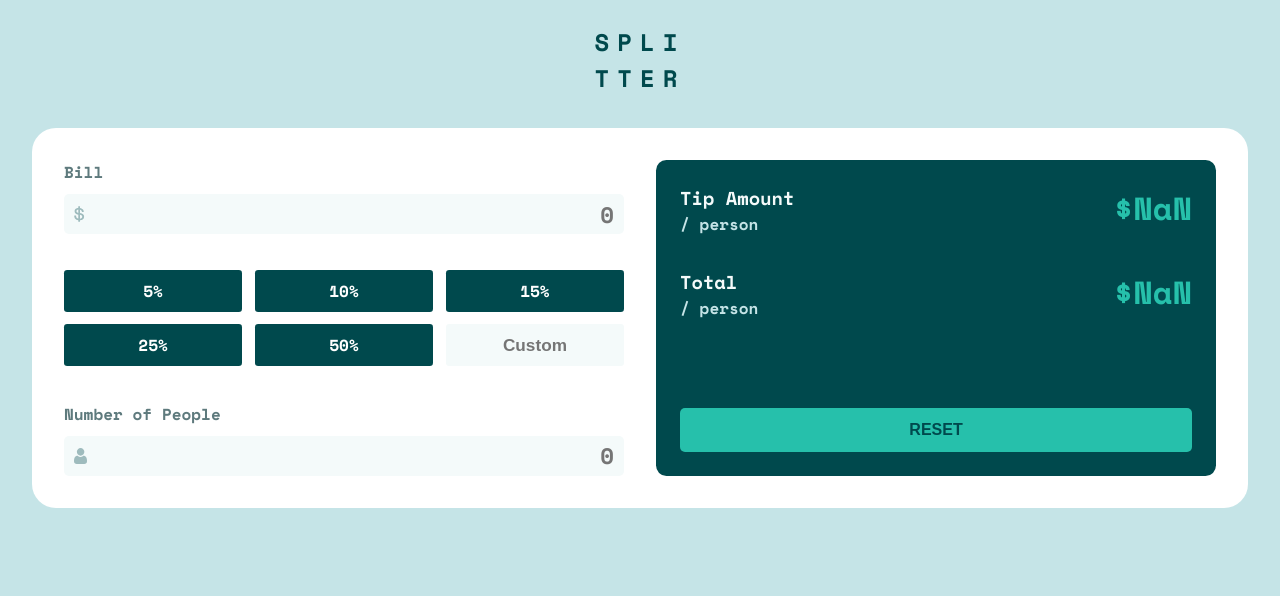
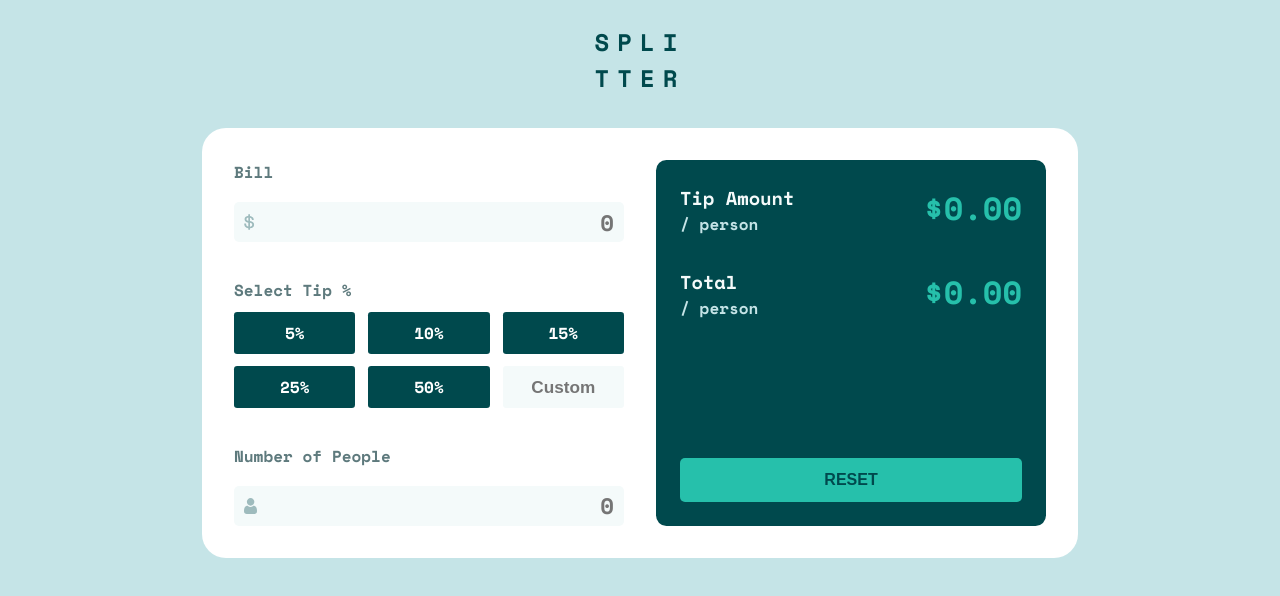
Before and after one commit to soewaiyanag/tip-calculator-app, a React (Create React App) app: page / in a window 1280 px wide. Shown: the top 596 px of the page. Built offline with nearby package versions, Linux system fonts and the light colour scheme.

Commit message:
working calculator

```diff
--- a/public/index.html
+++ b/public/index.html
@@ -24,7 +24,7 @@
       work correctly both with client-side routing and a non-root public URL.
       Learn how to configure a non-root public URL by running `npm run build`.
     -->
-    <title>React App</title>
+    <title>Tip Calculator</title>
   </head>
   <body>
     <noscript>You need to enable JavaScript to run this app.</noscript>
--- a/src/App.js
+++ b/src/App.js
@@ -1,6 +1,6 @@
 import React from "react";
 import "./styles/App.scss";
-import CalculateTip from "./components/CalculateTip";
+import { CalculateTip, tipSelectors } from "./components/CalculateTip";
 import Overview from "./components/Overview";
 
 class App extends React.Component {
@@ -28,13 +28,28 @@ class App extends React.Component {
     });
   };
 
+  reset = () => {
+    this.setState({
+      bill: 0,
+      tipValue: 0,
+      numberOfPeople: 0,
+    });
+
+    tipSelectors.forEach((t) => {
+      if (t.classList.contains("active")) {
+        t.classList.remove("active");
+        return;
+      }
+    });
+  };
+
   tipAmount = () => {
     let bill = Number(this.state.bill);
     let tipValue = Number(this.state.tipValue);
     let numberOfPeople = Number(this.state.numberOfPeople);
 
     let value = (bill * (tipValue / 100)) / numberOfPeople;
-
+    value = isNaN(value) || !isFinite(value) ? 0 : value;
     return value.toFixed(2);
   };
 
@@ -44,7 +59,7 @@ class App extends React.Component {
     let numberOfPeople = Number(this.state.numberOfPeople);
 
     let value = (bill * (tipValue / 100 + 1)) / numberOfPeople;
-
+    value = isNaN(value) || !isFinite(value) ? 0 : value;
     return value.toFixed(2);
   };
 
@@ -58,11 +73,16 @@ class App extends React.Component {
         </h2>
         <div className="App__card">
           <CalculateTip
+            data={this.state}
             updateTip={this.updateTip}
             updateBill={this.updateBill}
             updateNumberOfPeople={this.updateNumberOfPeople}
           />
-          <Overview tipAmount={this.tipAmount} total={this.total} />
+          <Overview
+            reset={this.reset}
+            tipAmount={this.tipAmount}
+            total={this.total}
+          />
         </div>
       </div>
     );
--- a/src/components/CalculateTip.js
+++ b/src/components/CalculateTip.js
@@ -3,19 +3,32 @@ import "../styles/CalculateTip.scss";
 import iconPerson from "../images/icon-person.svg";
 import iconDollar from "../images/icon-dollar.svg";
 
-let tips;
+let tipSelectors;
 class CalculateTip extends React.Component {
+  tips = [5, 10, 15, 25, 50];
+
   componentDidMount() {
-    tips = document.querySelectorAll(".tips__tip");
+    tipSelectors = document.querySelectorAll(".tips__tip");
   }
 
   getInputNumber(e) {
-    let value = Number(!e.target.value ? 1 : e.target.value);
+    let value = Number(e.target.value);
+
     return value;
   }
 
+  showError(value, parentClassName) {
+    let errorParent = document.querySelector(parentClassName);
+    if (value === 0) {
+      errorParent.classList.add("show-error");
+      return;
+    } else {
+      errorParent.classList.remove("show-error");
+    }
+  }
+
   removeActiveClass() {
-    tips.forEach((t) => {
+    tipSelectors.forEach((t) => {
       if (t.classList.contains("active")) {
         t.classList.remove("active");
         return;
@@ -23,21 +36,27 @@ class CalculateTip extends React.Component {
     });
   }
 
-  tips = [5, 10, 15, 25, 50];
-
   render() {
     return (
       <section className="calculateTip">
         <div className="bill">
+          <div className="row">
             <label htmlFor="bill" className="bill__label">
               Bill
             </label>
+            <span className="error">Can't be zero</span>
+          </div>
           <div className="bill__input">
             <input
               id="bill"
+              className="error"
               placeholder="0"
               type="number"
+              value={this.props.data.bill === 0 ? "" : this.props.data.bill}
               onChange={(e) => {
+                let value = this.getInputNumber(e);
+                this.showError(value, ".bill");
+
                 this.props.updateBill(this.getInputNumber(e));
               }}
             />
@@ -45,8 +64,7 @@ class CalculateTip extends React.Component {
           </div>
         </div>
         <div className="tips">
-          <label className="tips__label"></label>
-          {/* <label className="tips__label">Select Tip %</label> */}
+          <label className="tips__label">Select Tip %</label>
           <div className="tips--container">
             {this.tips.map((tip) => {
               return (
@@ -84,15 +102,26 @@ class CalculateTip extends React.Component {
           </div>
         </div>
         <div className="numberOfPeople">
+          <div className="row">
             <label htmlFor="numberOfPeople" className="numberOfPeople__label">
               Number of People
             </label>
+            <span className="error">Can't be zero</span>
+          </div>
           <div className="numberOfPeople__input">
             <input
               id="numberOfPeople"
+              className="error"
               placeholder="0"
               type="number"
+              value={
+                this.props.data.numberOfPeople === 0
+                  ? ""
+                  : this.props.data.numberOfPeople
+              }
               onChange={(e) => {
+                let value = this.getInputNumber(e);
+                this.showError(value, ".numberOfPeople");
                 this.props.updateNumberOfPeople(this.getInputNumber(e));
               }}
             />
@@ -104,4 +133,4 @@ class CalculateTip extends React.Component {
   }
 }
 
-export default CalculateTip;
+export { CalculateTip, tipSelectors };
--- a/src/components/Overview.js
+++ b/src/components/Overview.js
@@ -15,7 +15,9 @@ class Overview extends React.Component {
             <h1 className="value">${this.props.total()}</h1>
           </div>
         </div>
-        <button id="reset">RESET</button>
+        <button id="reset" onClick={this.props.reset}>
+          RESET
+        </button>
       </section>
     );
   }
--- a/src/styles/App.scss
+++ b/src/styles/App.scss
@@ -8,8 +8,11 @@
     font-weight: 700;
   }
   &__card {
+    width: Min(876px, 92%);
+    margin-left: auto;
+    margin-right: auto;
+    margin-top: 2em;
     background-color: white;
-    margin: 2em;
     padding: 2em;
     border-radius: 1.5rem;
     display: grid;
--- a/src/styles/CalculateTip.scss
+++ b/src/styles/CalculateTip.scss
@@ -116,3 +116,23 @@ label {
     }
   }
 }
+
+.row {
+  display: flex;
+  justify-content: space-between;
+}
+
+span.error {
+  display: none;
+}
+
+.show-error {
+  span.error {
+    display: block;
+    color: var(--error);
+    font-weight: 600;
+  }
+  input.error {
+    outline: var(--error) 2px solid !important;
+  }
+}
--- a/src/styles/index.scss
+++ b/src/styles/index.scss
@@ -17,6 +17,8 @@
 
   --cyan-light-1: hsl(189, 41%, 97%);
   --cyan-light-2: hsl(185, 41%, 84%);
+
+  --error: hsl(353, 93%, 63%);
 }
 
 body {
```
Lines whose indentation alone changed are shown as unchanged.
